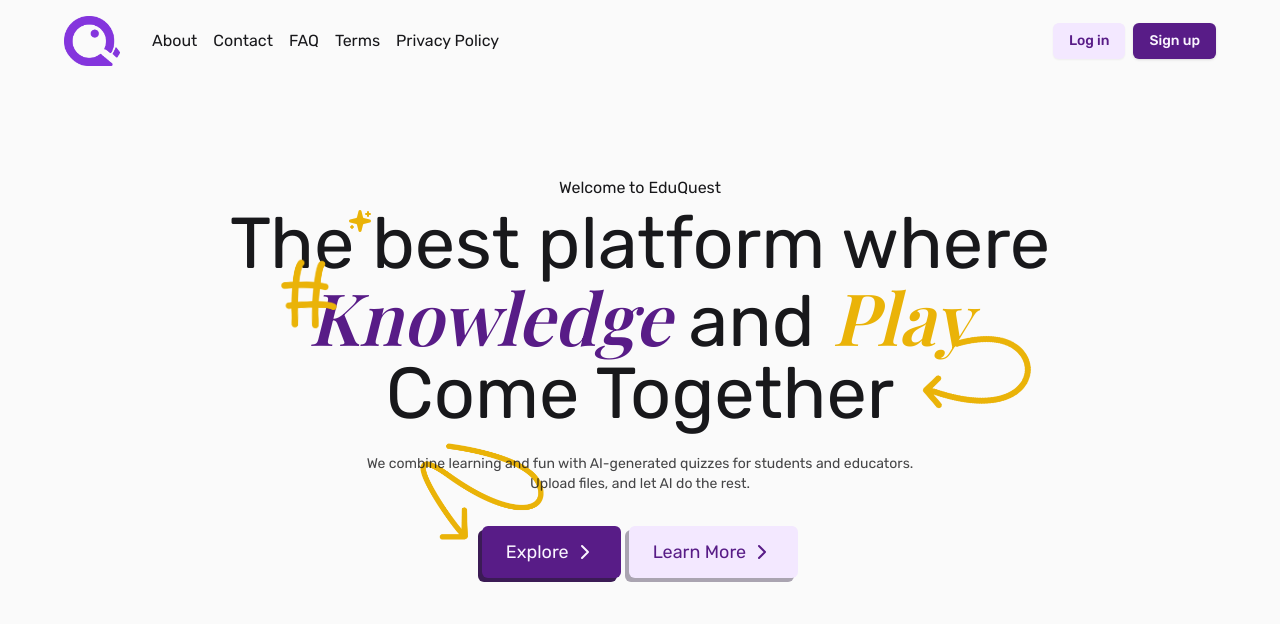
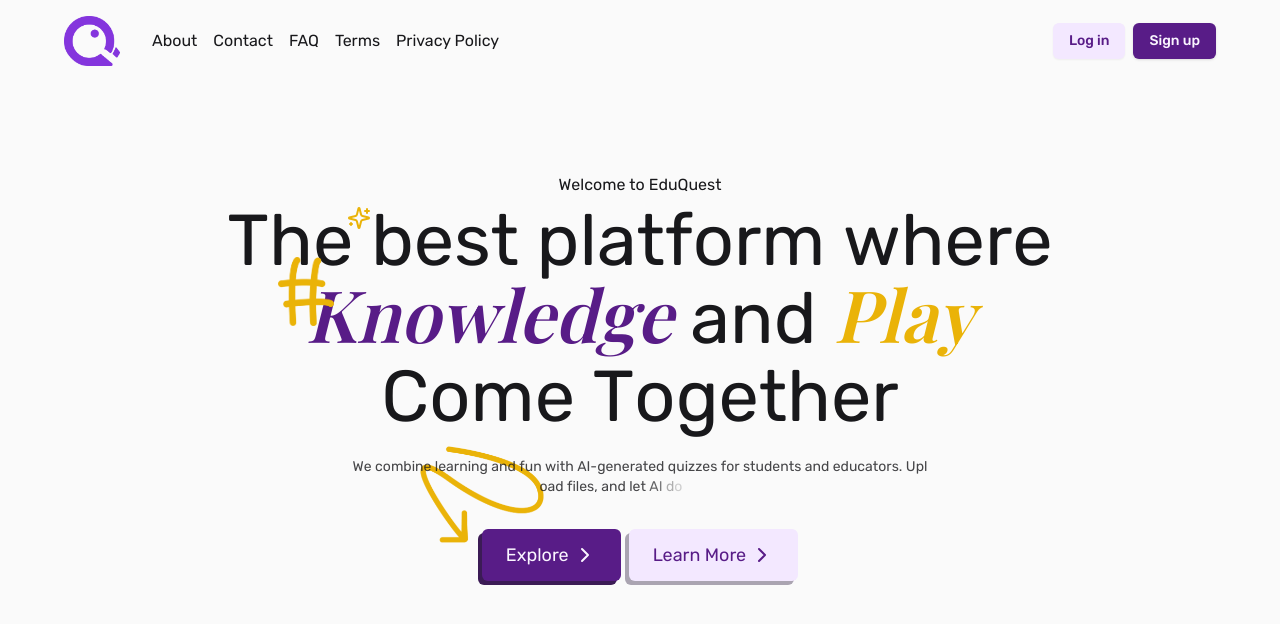
Before and after one commit to JimsRob12/eduQuest-web-system, a React (Vite) app: page / in a window 1280 px wide. Shown: the top 624 px of the page. Built offline with nearby package versions, Linux system fonts and the light colour scheme; a web font is replaced by a local one.

Commit message:
Refactor package dependencies and add new components

```diff
--- a/package.json
+++ b/package.json
@@ -13,8 +13,10 @@
     "@radix-ui/react-dropdown-menu": "^2.1.1",
     "@radix-ui/react-icons": "^1.3.0",
     "@radix-ui/react-slot": "^1.1.0",
+    "@tabler/icons-react": "^3.17.0",
     "class-variance-authority": "^0.7.0",
     "clsx": "^2.1.1",
+    "framer-motion": "^11.5.4",
     "lucide-react": "^0.441.0",
     "react": "^18.3.1",
     "react-dom": "^18.3.1",
--- a/src/components/Public/Landing/CallToActionButtons.tsx
+++ b/src/components/Public/Landing/CallToActionButtons.tsx
@@ -1,27 +1,62 @@
+import { motion, Variants } from "framer-motion";
 import { NavLink } from "react-router-dom";
 import { ChevronRight } from "lucide-react";
 import { Button } from "@/components/ui/button";
 
+const buttonFadeIn: Variants = {
+  hidden: { opacity: 0, y: 20 },
+  visible: (i: number) => ({
+    opacity: 1,
+    y: 0,
+    transition: {
+      delay: i * 0.3,
+      duration: 0.5,
+      ease: "easeInOut",
+    },
+  }),
+};
+
+const staggerContainer: Variants = {
+  hidden: { opacity: 1 },
+  visible: {
+    transition: {
+      staggerChildren: 0.3,
+    },
+  },
+};
+
 export default function CallToActionButtons() {
   return (
-    <div className="flex flex-col gap-2 md:flex-row">
+    <motion.div
+      initial="hidden"
+      animate="visible"
+      variants={staggerContainer}
+      className="flex flex-col gap-2 md:flex-row"
+    >
       <NavLink to="/explore">
+        <motion.div custom={0} variants={buttonFadeIn}>
           <Button className="relative flex h-fit w-60 items-center gap-1 rounded-md px-6 py-3 text-lg font-normal shadow-[-4px_4px_0px_#3b1b55] transition-all duration-300 hover:-translate-x-1 hover:translate-y-1 hover:shadow-none dark:shadow-[-4px_4px_0px_#aaa4b1] dark:hover:shadow-none md:w-full">
             Explore <ChevronRight />
-          <img
+            <motion.img
+              custom={2}
+              variants={buttonFadeIn}
               src="/arrow-to-sign.png"
-            className="absolute -left-12 -top-24 z-10 hidden w-24 rotate-90 md:block"
+              className="absolute -left-12 -top-24 z-10 hidden w-24 md:block"
+              animate={{ rotate: 90 }}
             />
           </Button>
+        </motion.div>
       </NavLink>
       <NavLink to="/faq">
+        <motion.div custom={1} variants={buttonFadeIn}>
           <Button
             variant="secondary"
             className="flex h-fit w-60 items-center gap-1 rounded-md px-6 py-3 text-lg font-normal shadow-[-4px_4px_0px_#aaa4b1] transition-all duration-300 hover:-translate-x-1 hover:translate-y-1 hover:shadow-none dark:shadow-[-4px_4px_0px_#3b1b55] dark:hover:shadow-none md:w-full"
           >
             Learn More <ChevronRight />
           </Button>
+        </motion.div>
       </NavLink>
-    </div>
+    </motion.div>
   );
 }
--- a/src/components/Public/Landing/Header.tsx
+++ b/src/components/Public/Landing/Header.tsx
@@ -1,43 +1,120 @@
+import { motion, Variants } from "framer-motion";
 import { Sparkles } from "lucide-react";
+
+const textFadeIn: Variants = {
+  hidden: { opacity: 0 },
+  visible: (i: number) => ({
+    opacity: 1,
+    transition: {
+      delay: i * 0.05,
+      duration: 0.4,
+    },
+  }),
+};
+
+const elementFadeIn: Variants = {
+  hidden: { opacity: 0, y: 20 },
+  visible: (i: number) => ({
+    opacity: 1,
+    y: 0,
+    transition: {
+      delay: i * 0.25,
+      duration: 0.5,
+    },
+  }),
+};
+
+const staggerContainer: Variants = {
+  hidden: { opacity: 1 },
+  visible: {
+    transition: {
+      staggerChildren: 0.25,
+      delayChildren: 0.2,
+    },
+  },
+};
+
+const splitText = (text: string) => {
+  return text.split("").map((char, index) => (
+    <motion.span
+      key={index}
+      custom={index}
+      variants={textFadeIn}
+      className="inline-block"
+    >
+      {char === " " ? "\u00A0" : char}
+    </motion.span>
+  ));
+};
 
 export default function Header() {
   return (
-    <div className="flex w-full flex-col items-center justify-center space-y-6 text-center">
-      <div>
-        <p className="text-sm md:text-base">Welcome to EduQuest</p>
-        <h1 className="mt-2 text-5xl md:text-7xl">
-          The{" "}
+    <motion.div
+      initial="hidden"
+      animate="visible"
+      variants={staggerContainer}
+      className="flex w-full flex-col items-center justify-center space-y-6 text-center"
+    >
+      <motion.div>
+        <motion.p custom={0} className="text-sm md:text-base">
+          {splitText("Welcome to EduQuest")}
+        </motion.p>
+        <motion.h1 custom={1} className="mt-2 text-5xl md:text-7xl">
+          {splitText("The ")}
           <span className="relative">
-            best{" "}
-            <Sparkles className="absolute -left-4 top-2 size-4 fill-yellow-500 text-yellow-500 md:-left-6 md:size-6" />
+            {splitText("best")}
+            <motion.div
+              custom={2}
+              variants={elementFadeIn}
+              className="absolute -left-4 top-2 size-4 fill-yellow-500 text-yellow-500 md:-left-6 md:size-6"
+            >
+              <Sparkles />
+            </motion.div>
           </span>{" "}
-          platform where
+          {splitText("platform where")}
           <br />
-          <span className="relative font-serif font-semibold italic text-purple-900 dark:text-purple-500">
-            Knowledge
-            <img
+          <motion.span
+            custom={3}
+            className="relative font-serif font-semibold italic text-purple-900 dark:text-purple-500"
+          >
+            {splitText("Knowledge")}
+            <motion.img
+              custom={4}
+              variants={elementFadeIn}
               src="/hash.png"
               className="absolute -left-4 top-0 w-8 rotate-2 md:-left-7 md:-top-2 md:w-14"
             />
-          </span>{" "}
-          and{" "}
-          <span className="relative z-10 font-serif font-semibold italic text-yellow-500">
-            Play
-            <img
+          </motion.span>{" "}
+          {splitText("and")}
+          <motion.span
+            custom={5}
+            className="relative z-10 font-serif font-semibold italic text-yellow-500"
+          >
+            {" "}
+            {splitText("Play")}
+            <br />
+            <motion.img
+              custom={6}
+              variants={elementFadeIn}
               src="/arrow-down.png"
-              className="absolute -bottom-8 -right-8 z-0 w-14 rotate-[20deg] md:-bottom-14 md:-right-14 md:w-24"
+              className="absolute -bottom-8 -right-8 z-0 w-14 md:-bottom-14 md:-right-14 md:w-24"
+              animate={{ rotate: 20 }}
             />
-            <br />
-          </span>{" "}
-          Come Together
-        </h1>
-      </div>
-      <div className="relative w-1/2 text-xs md:text-sm">
-        <p className="relative z-20 opacity-80">
-          We combine learning and fun with AI-generated quizzes for students and
-          educators. Upload files, and let AI do the rest.
-        </p>
-      </div>
-    </div>
+          </motion.span>{" "}
+          {splitText("Come Together")}
+        </motion.h1>
+      </motion.div>
+
+      <motion.div
+        variants={staggerContainer}
+        className="relative w-1/2 text-xs md:text-sm"
+      >
+        <motion.p className="relative z-20 opacity-80">
+          {splitText(
+            "We combine learning and fun with AI-generated quizzes for students and educators. Upload files, and let AI do the rest.",
+          )}
+        </motion.p>
+      </motion.div>
+    </motion.div>
   );
 }
--- a/src/components/Public/Landing/LandingPage.tsx
+++ b/src/components/Public/Landing/LandingPage.tsx
@@ -1,13 +1,29 @@
+import { motion, Variants } from "framer-motion";
 import CallToActionButtons from "./CallToActionButtons";
 import Header from "./Header";
+
+const staggerContainer: Variants = {
+  hidden: { opacity: 1 },
+  visible: {
+    transition: {
+      staggerChildren: 0.5,
+      delayChildren: 2,
+    },
+  },
+};
 
 export default function LandingPage() {
   return (
     <>
-      <section className="my-8 flex h-[calc(100%-12rem)] w-full flex-col items-center justify-center space-y-8">
+      <motion.section
+        initial="hidden"
+        animate="visible"
+        variants={staggerContainer}
+        className="my-8 flex h-[calc(100%-12rem)] w-full flex-col items-center justify-center space-y-8"
+      >
         <Header />
         <CallToActionButtons />
-      </section>
+      </motion.section>
     </>
   );
 }
```
Also changed, not shown: 1 other file (tests, documents, lock files or other folders). Lines whose indentation alone changed are shown as unchanged.
